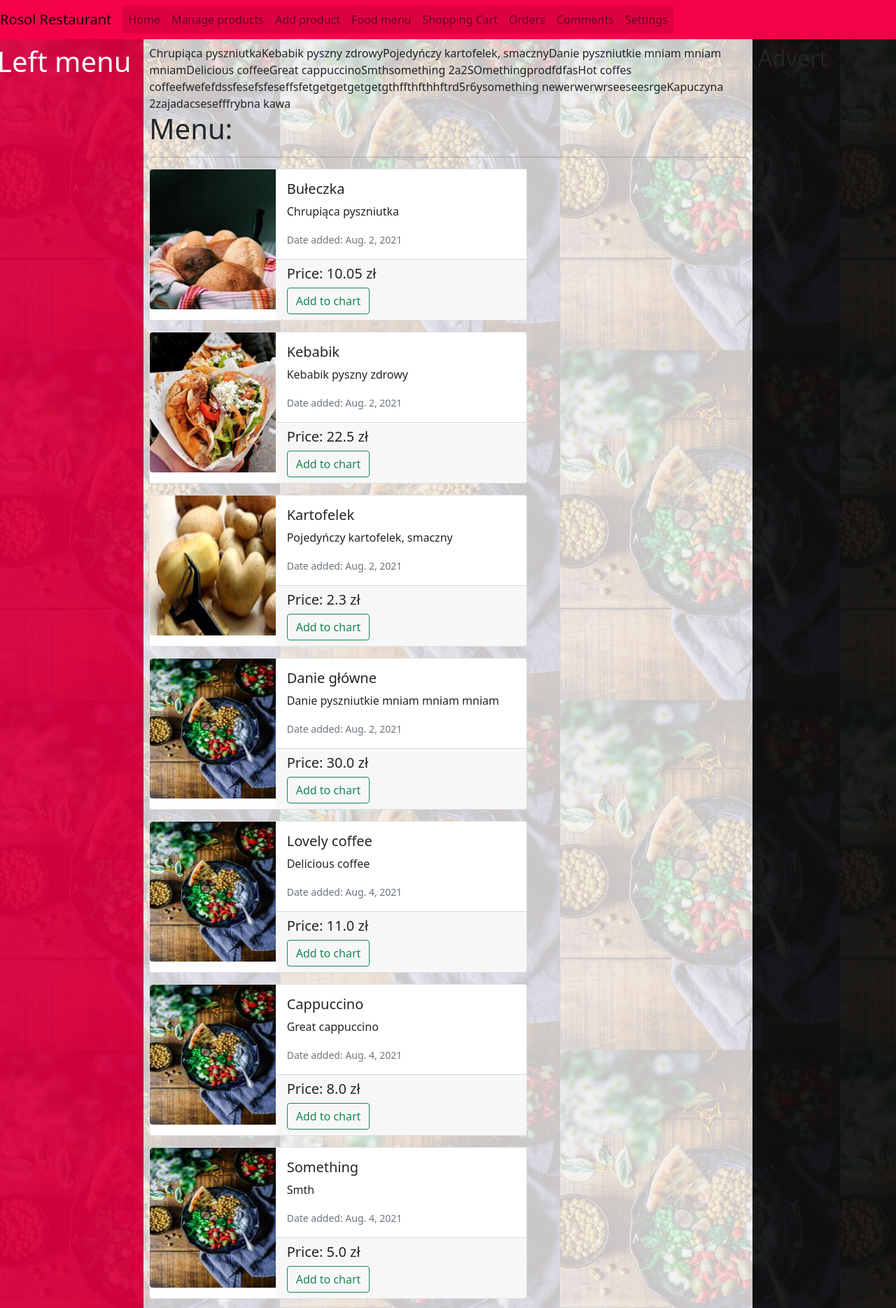
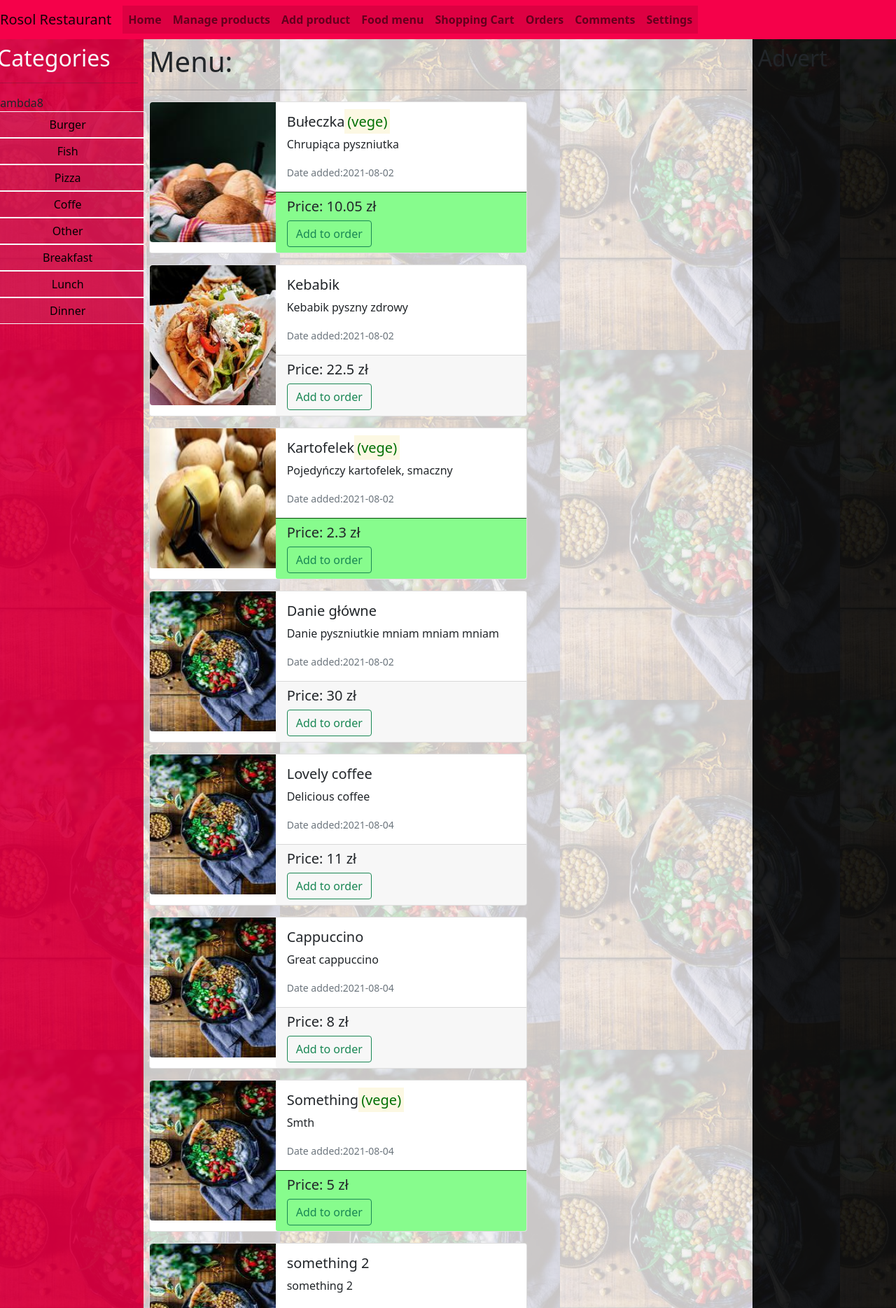
Before and after one commit to mateuszloska/dj-shop, a Django app: page /products_menu/ in a window 1280 px wide. Shown: the top 1869 px of the page at 70% size. Run offline with Django 3.2, Linux system fonts and the light colour scheme; data comes from the database, SQL or seed files in the repository; both versions use the stored data as it was after the commit; some libraries are stand-ins or nearby versions.

Commit message:
Menu filtering and product addition updated

```diff
--- a/Shop_App/static/Shop_App/shop_style.css
+++ b/Shop_App/static/Shop_App/shop_style.css
@@ -49,3 +49,12 @@ img.dish {
     width: 200px;
     height: 200px;
 }
+
+.vege-menu-bg{
+    background-color: #87fc8d;
+    border-color: #004704;
+}
+
+.btncats{
+    background-color:#c9346166;
+}
--- a/Shop_App/templates/Shop_App/add_product.html
+++ b/Shop_App/templates/Shop_App/add_product.html
@@ -9,7 +9,7 @@
     <div class="col-8 main-content p-2">
         <h1>Add products</h1>
         <hr>
-        <form method="POST" action=".">
+        <form method="POST" enctype="multipart/form-data" action=".">
             {% csrf_token %}
             {{ form.as_p }}
             <button class="btn btn-outline-success" type="submit">Add product</button>
--- a/Shop_App/templates/Shop_App/base.html
+++ b/Shop_App/templates/Shop_App/base.html
@@ -19,14 +19,14 @@
         </button>
         <div class="collapse navbar-collapse" id="navbarNavAltMarkup">
           <div class="navbar-nav">
-            <a class="nav-item nav-link btnstylish" href="{% url 'homepage' %}" type="button">Home</a>
-            <a class="nav-item nav-link btnstylish" href="{% url 'manage_products' %}" type="button">Manage products</a>
-            <a class="nav-item nav-link btnstylish" href="{% url 'add_product' %}" type="button">Add product</a>
-            <a class="nav-item nav-link btnstylish" href="{% url 'products_menu' %}" type="button">Food menu</a>
-            <a class="nav-item nav-link btnstylish" href="#" type="button">Shopping Cart</a>
-            <a class="nav-item nav-link btnstylish" href="#" type="button">Orders</a>
-            <a class="nav-item nav-link btnstylish" href="{% url 'comments' %}" type="button">Comments</a>
-            <a class="nav-item nav-link btnstylish" href="#" type="button">Settings</a>
+            <a class="nav-item nav-link btnstylish fw-bold" href="{% url 'homepage' %}" type="button">Home</a>
+            <a class="nav-item nav-link btnstylish fw-bold" href="{% url 'manage_products' %}" type="button">Manage products</a>
+            <a class="nav-item nav-link btnstylish fw-bold" href="{% url 'add_product' %}" type="button">Add product</a>
+            <a class="nav-item nav-link btnstylish fw-bold" href="{% url 'products_menu' %}" type="button">Food menu</a>
+            <a class="nav-item nav-link btnstylish fw-bold" href="#" type="button">Shopping Cart</a>
+            <a class="nav-item nav-link btnstylish fw-bold" href="#" type="button">Orders</a>
+            <a class="nav-item nav-link btnstylish fw-bold" href="{% url 'comments' %}" type="button">Comments</a>
+            <a class="nav-item nav-link btnstylish fw-bold" href="#" type="button">Settings</a>
           </div>
         </div>
       </nav>
--- a/Shop_App/templates/Shop_App/products_menu.html
+++ b/Shop_App/templates/Shop_App/products_menu.html
@@ -3,14 +3,72 @@
 {% block content %}
 <div class="row">
     <div class="col-2 left-side-menu p-2">
-        <h1 class="text-light">Left menu</h1>
+        <h2 class="text-light">Categories</h2>
+        <hr>
+        <div id="food-cat-menu"></div>
     </div>
 
     <div class="col-8 main-content p-2">
 
-        <div id = "toGenerate"></div>
+      <h1>Menu:</h1>
+      <hr>
+      <div id = "toGenerate"></div>
 
         <script>
+
+          /* Function to generate categories */
+          const generate_categories = (category_list) => {
+            var generated_content = "lambda" + category_list.length;
+            for(var i=0; i<category_list.length; i++){
+              generated_content+= `
+                <div class='row'>
+                  <a class='btn btn-light mx-auto btncats' type='button' id=`+
+                  category_list[i].category + "> "+
+                category_list[i].category + "</a></div>";
+            }
+            return(generated_content);
+          }
+
+          /* Function to generate the menu list */
+          const generate_menu_list = (product_list) => {
+            var generated_content= "";
+
+            var i;
+            for(i=0; i<product_list.length; i++){
+              var menu_position = "";
+              menu_position += `
+              <div class="card mb-3" style="max-width: 540px;">
+                <div class="row g-0">
+                  <div class="col-md-4">
+                    <img src="`+ product_list[i].image  +`" class="img-fluid rounded-start dish" alt="Dish image">
+                  </div>
+                  <div class="col-md-8">
+                    <div class="card-body">
+                      <h5 class="card-title">`+ product_list[i].name;
+
+              if(product_list[i].is_vege){menu_position += "<mark style='color: #007004'>(vege)</mark>";}
+              menu_position += `
+                      </h5>
+                      <p class="card-text">`+ product_list[i].description +`</p>
+                      <p class="card-text"><small class="text-muted">Date added:`+ product_list[i].creation_date +`</small></p>
+                    </div>
+                    `
+              if(product_list[i].is_vege) menu_position += `<div class="card-footer vege-menu-bg">`
+                else menu_position += `<div class="card-footer">`
+
+              menu_position +=`
+                        <h5>Price: `+ product_list[i].price +` zł</h5>
+                        <button class="btn btn-outline-success" type="button">Add to order</button>
+                    </div>
+                  </div>
+                </div>
+              </div>`;
+              generated_content += menu_position;
+            }
+
+            document.getElementById("toGenerate").innerHTML = generated_content
+            return(0);
+          };
 
           const xhr = new XMLHttpRequest();
           const method = 'GET';
@@ -21,20 +79,49 @@
           xhr.open(method, url);
           xhr.onload = function(){
             const serverResponse = xhr.response;
-            var listedProducts = serverResponse.response;
-            console.log(listedProducts);
+            var res = serverResponse.response;
+            var listed_products = res.product_list;
 
+            // generating the menu list for the first time
             var generated_content= "";
             var i;
-            for(i=0; i<listedProducts.length; i++){
-              console.log(i);
-              console.log(listedProducts[i]);
-              console.log(listedProducts[i].description);
-
-              generated_content += listedProducts[i].description;
+            for(i=0; i<listed_products.length; i++){
+              generated_content += listed_products[i].description;
 
             }
-            document.getElementById("toGenerate").innerHTML = generated_content;
+            generate_menu_list(listed_products);
+
+            // generating categories
+            var listed_categories = res.categories;
+            document.getElementById("food-cat-menu").innerHTML = generate_categories(listed_categories);
+
+            // adding actions to buttons
+            var cat_buttons = document.getElementsByClassName("btncats")
+            for(var i = 0; i<cat_buttons.length; i++){
+                var btn_id = cat_buttons[i].id;
+
+                /*Actions taken after clicking on menu positions
+                 filtering menu - positions based on categories */
+                document.getElementById(btn_id).addEventListener("click", function(){
+                  var new_menu_list = [];
+
+                  for(var j=0; j<listed_products.length; j++){
+                    //Number of categories the product is in
+                    num_cats_in = Object.keys(listed_products[j].category).length
+
+                    for(var c=0; c<num_cats_in; c++){
+                      if (this.id === listed_products[j].category[c].category_name){
+                        new_menu_list.push(listed_products[j]);
+                      }
+                    }
+                  }
+                  generate_menu_list(new_menu_list);
+                })
+
+
+
+            }
+
 
           }
 
@@ -42,28 +129,6 @@
 
         </script>
 
-        <h1>Menu:</h1>
-        <hr>
-            {% for product in all_products %}
-                <div class="card mb-3" style="max-width: 540px;">
-                <div class="row g-0">
-                  <div class="col-md-4">
-                    <img src="{{ product.image.url }}" class="img-fluid rounded-start dish" alt="Dish image">
-                  </div>
-                  <div class="col-md-8">
-                    <div class="card-body">
-                      <h5 class="card-title">{{ product.name }}</h5>
-                      <p class="card-text">{{ product.description }}</p>
-                      <p class="card-text"><small class="text-muted">Date added: {{ product.creation_date }}</small></p>
-                    </div>
-                    <div class="card-footer">
-                        <h5>Price: {{ product.price }} zł</h5>
-                        <button class="btn btn-outline-success" type="button">Add to chart</button>
-                    </div>
-                  </div>
-                </div>
-              </div>
-            {% endfor %}
     </div>
 
     <div class="col-2 right-side-advert p-2">
--- a/Shop_App/views.py
+++ b/Shop_App/views.py
@@ -1,6 +1,6 @@
 from django.shortcuts import render, redirect
 from django.http import JsonResponse, HttpResponseRedirect
-from .models import Product, Comment
+from .models import Product, Comment, ProductCategory
 from .forms import ProductForm, CommentModelForm
 
 def home_view(request, *args, **kwargs):
@@ -10,12 +10,13 @@ def home_view(request, *args, **kwargs):
 
 def products_menu_list_view(request, *args, **kwargs):
     qs_all_products = Product.objects.all()
-    product_list = [{"id": x.id, "name": x.name,
-    "description": x.description,
-    "creation_date": x.creation_date,
-    "price" : x.price,
-    "image" : x.image.url} for x in qs_all_products]
-    data = {"response" : product_list}
+    product_list = [x.serialize() for x in qs_all_products]
+
+    qs_categories = ProductCategory.objects.all()
+    categories = [{"category" : x.category_name} for x in qs_categories]
+
+    data = {"response" : {"product_list": product_list,
+                        "categories": categories}}
     return JsonResponse(data)
 
 def manage_products_view(request, *args, **kwargs):
@@ -29,10 +30,19 @@ def products_menu_view(request, *args, **kwargs):
     return render(request, "Shop_App/products_menu.html", context)
 
 def add_product_view(request, *args, **kwargs):
-    form = ProductForm(request.POST or None)
+    form = ProductForm(request.POST or None, request.FILES or None)
     if form.is_valid():
         obj = form.save(commit = False)
+
+        catname = form.cleaned_data['category']
+        cats = [(ProductCategory.objects.get(category_name__iexact = x)) for x in catname]
+
         obj.save()
+
+        obj.category.set(cats)
+
+        form.save_m2m()
+
         form = ProductForm() #clean after update
     context = {"form": form}
     return render(request, "Shop_App/add_product.html", context)
```
Also changed, not shown: Shop_App/admin.py (+5 -2 lines), Shop_App/forms.py (+22 -4 lines), Shop_App/models.py (+55 -1 lines), Shop_App/templates/Shop_App/comments.html (+7 -5 lines), db.sqlite3, media/default3.jpg.
